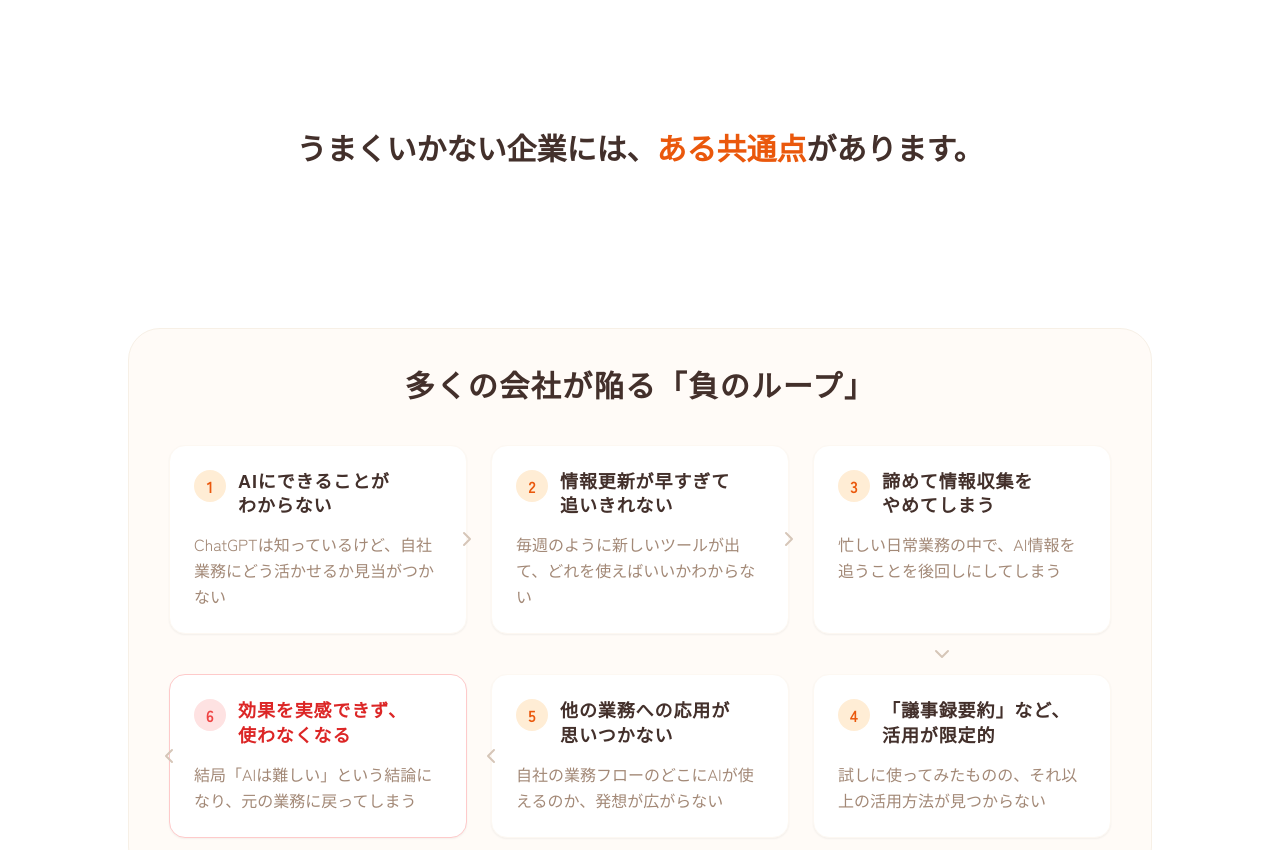
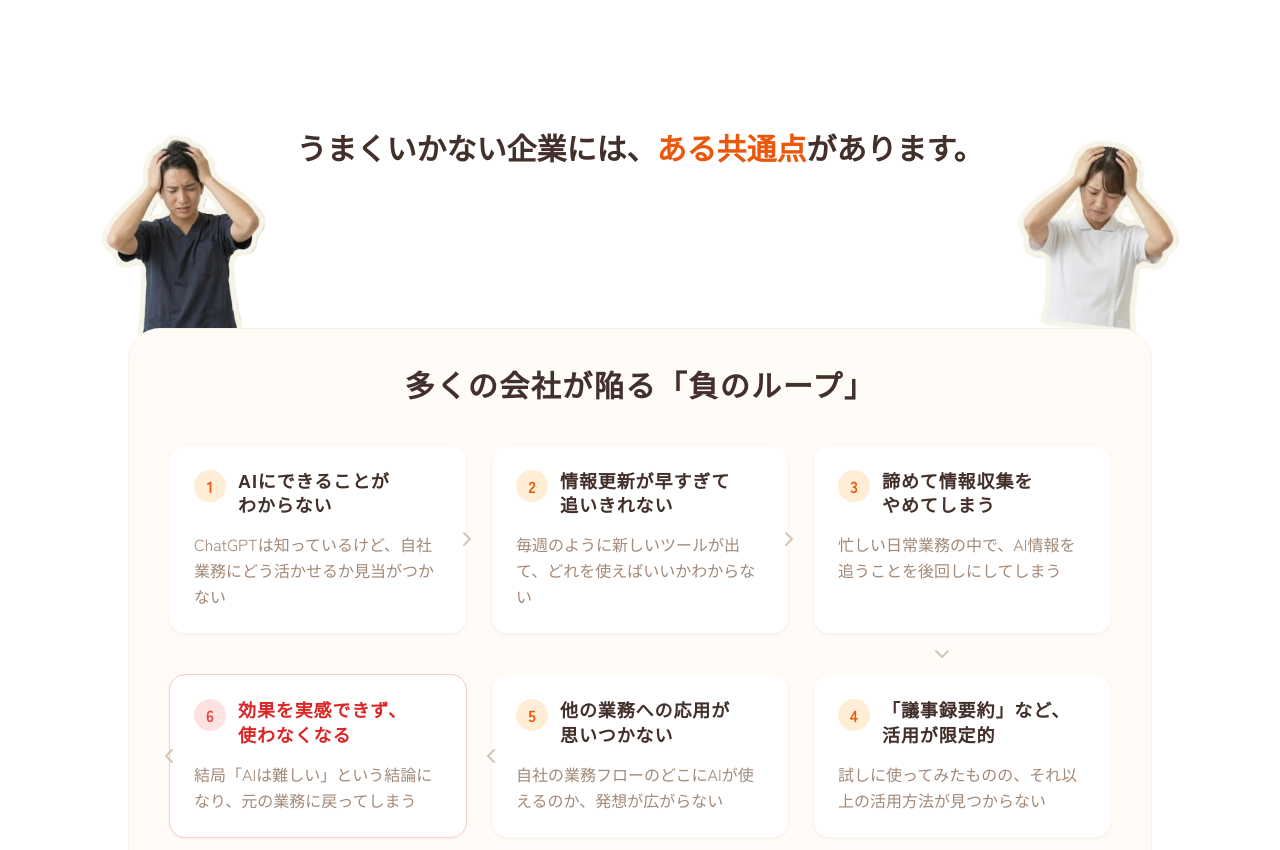
Before and after one commit to shunsuke-tnk/ai-komon-lp, a React (Vite) app: page / in a window 1280 px wide. Shown: the part 2520-3370 px from the top of the page. Built offline with nearby package versions, Linux system fonts and the light colour scheme; a web font is replaced by a local one.

Commit message:
画像追加

```diff
--- a/App.tsx
+++ b/App.tsx
@@ -289,14 +289,32 @@ const App: React.FC = () => {
           </div>
 
           {/* 共通点への導入 */}
-          <div className="text-center py-20 md:py-28">
-            <p className="text-2xl md:text-3xl font-bold text-text-heading font-rounded">
+          <div className="relative py-20 md:py-28">
+            {/* 左側: 男性 */}
+            <div className="hidden md:block absolute left-0 -bottom-16 -translate-x-1/4 w-48 lg:w-56">
+              <img
+                src="/images/3.png"
+                alt=""
+                className="w-full h-auto object-contain"
+              />
+            </div>
+
+            {/* 右側: 女性 */}
+            <div className="hidden md:block absolute right-0 -bottom-16 translate-x-1/4 w-48 lg:w-56">
+              <img
+                src="/images/4.png"
+                alt=""
+                className="w-full h-auto object-contain"
+              />
+            </div>
+
+            <p className="text-2xl md:text-3xl font-bold text-text-heading font-rounded text-center">
               うまくいかない企業には、<span className="text-primary-600">ある共通点</span>があります。
             </p>
           </div>
 
           {/* 失敗のループ構造 */}
-          <div className="mt-8 md:mt-12 mb-10">
+          <div className="mt-8 md:mt-12 mb-10 relative z-10">
             <div className="bg-base-50 rounded-[2rem] p-6 md:p-10 border border-base-200">
               <h3 className="text-2xl md:text-3xl font-bold text-text-heading font-rounded text-center mb-10">
                 多くの会社が陥る「負のループ」
```
